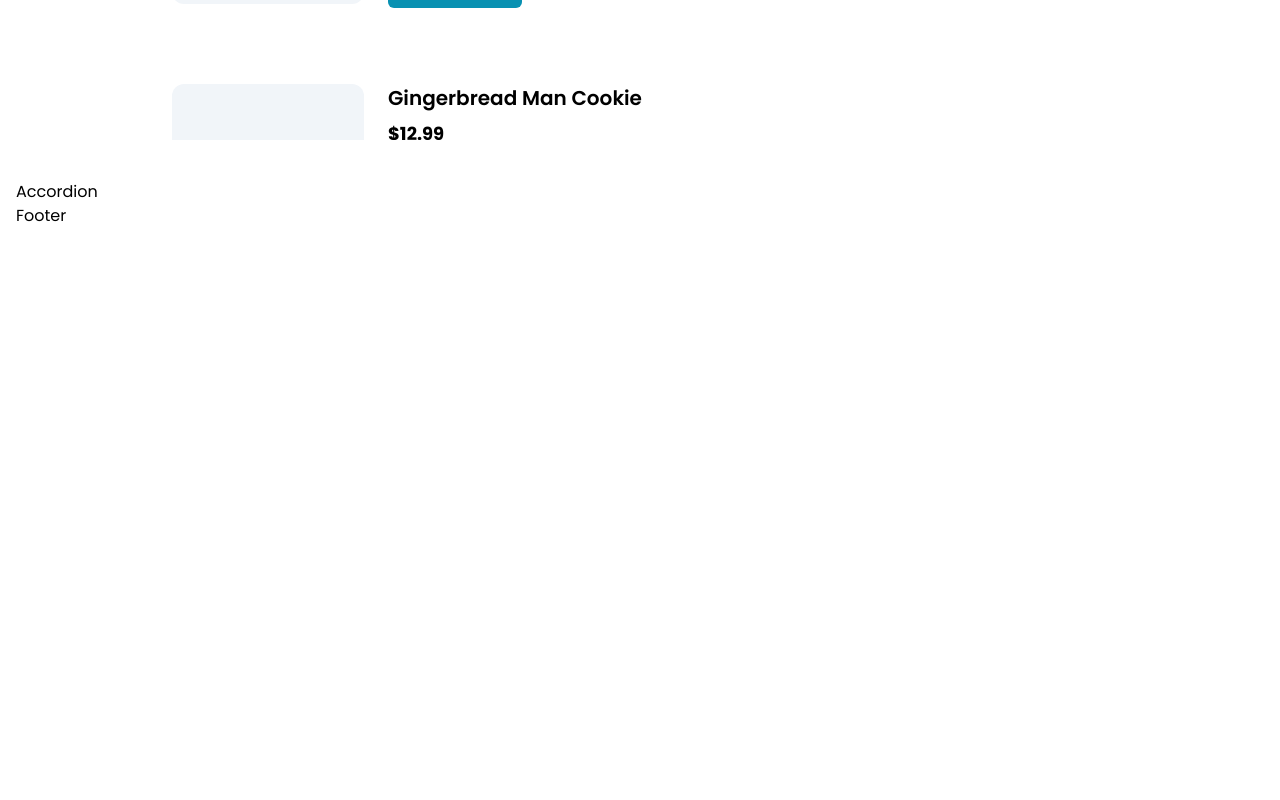
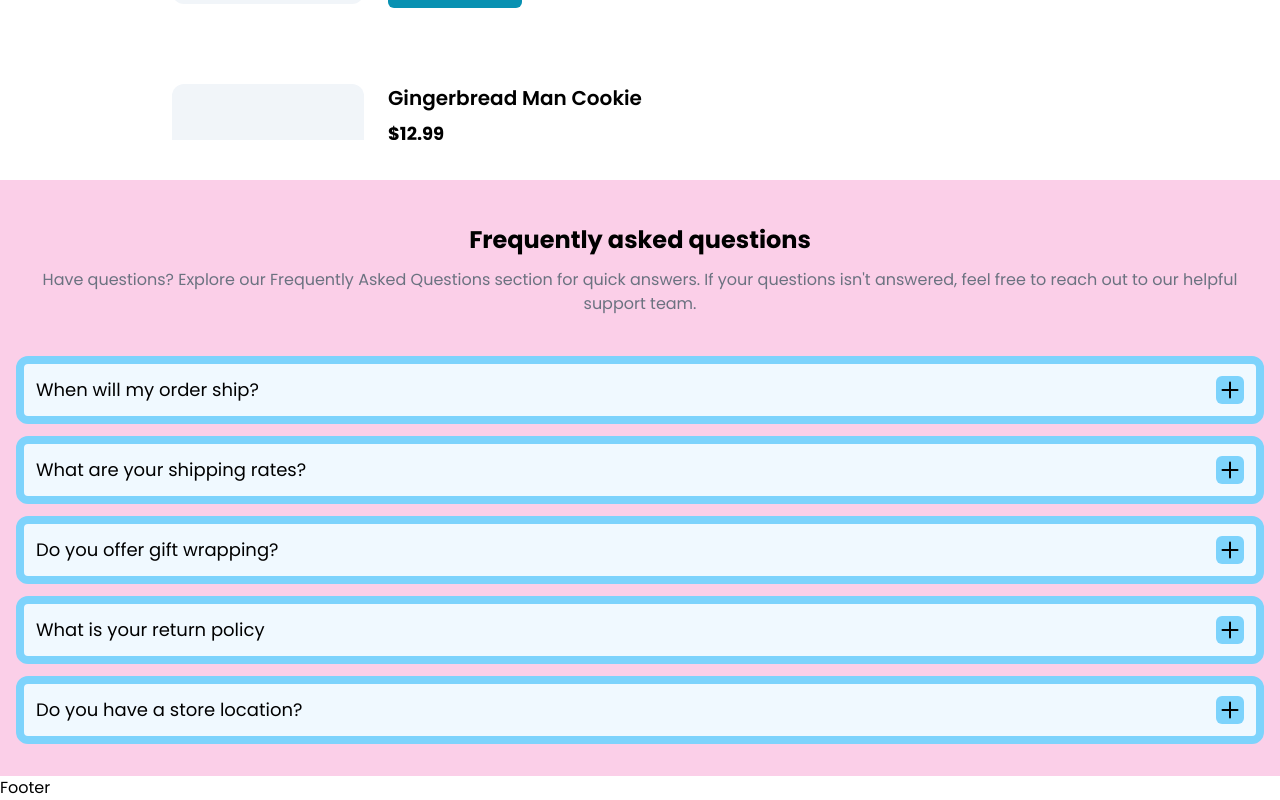
Before and after one commit to ChannMyaeAung/ChristmasStore, a React (Vite) app in the folder app/: page / in a window 1280 px wide. Shown: the part 1490-2290 px from the top of the page. Before the commit the page ends 1718 px from the top, so only its background shows below. Built offline with nearby package versions, Linux system fonts and the light colour scheme.

Commit message:
implemented accordion

```diff
--- a/app/src/App.jsx
+++ b/app/src/App.jsx
@@ -7,13 +7,19 @@ import Products from "./components/Products/Products";
 
 function App() {
   return (
+    <>
       <div id="App" className="container px-4 mx-auto">
         <Navbar />
         <Hero />
         <Products />
+      </div>
+      <section id="accordion" className="bg-pink-200">
         <Accordion />
+      </section>
+      <footer>
         <Footer />
-    </div>
+      </footer>
+    </>
   );
 }
 
--- a/app/src/components/Accordion/Accordion.jsx
+++ b/app/src/components/Accordion/Accordion.jsx
@@ -1,7 +1,30 @@
 import React from "react";
+import { accordions } from "./data";
+import SingleAccordion from "./SingleAccordion";
 
 const Accordion = () => {
-  return <div>Accordion</div>;
+  return (
+    <div id="accordion__container" className="container px-4 py-8 mx-auto">
+      <div
+        id="accordion__heading"
+        className="flex flex-col gap-3 mt-3 text-center"
+      >
+        <h1 className="text-2xl font-bold">Frequently asked questions</h1>
+        <p className="text-base text-gray-500 md:text-base">
+          Have questions? Explore our Frequently Asked Questions section for
+          quick answers. If your questions isn't answered, feel free to reach
+          out to our helpful support team.
+        </p>
+      </div>
+
+      <div id="accordion__content" className="flex flex-col gap-3 mt-10">
+        {accordions.map((accordion) => (
+          <SingleAccordion key={accordion.id} accordion={accordion} />
+        ))}
+        {/* End of accordion container */}
+      </div>
+    </div>
+  );
 };
 
 export default Accordion;
--- /dev/null
+++ b/app/src/components/Accordion/SingleAccordion.jsx
@@ -0,0 +1,64 @@
+import { useState } from "react";
+import { motion } from "framer-motion";
+
+const SingleAccordion = ({ accordion }) => {
+  const [expandedId, setExpandedId] = useState(null);
+
+  /* using the id of the accordion to check which one is being clicked on. */
+  const toggleAnswer = (id) => {
+    setExpandedId((prevId) => (prevId === id ? null : id));
+  };
+
+  return (
+    <article className="flex flex-col p-3 transition-all border-8 cursor-pointer rounded-xl border-sky-300 shadow-sky-200 bg-sky-50 hover:bg-sky-200">
+      {/* Question Starts*/}
+      <div
+        className="flex items-center justify-between gap-3"
+        onClick={() => toggleAnswer(accordion.id)}
+      >
+        <h2 className="text-lg">{accordion.question}</h2>
+        <motion.button
+          className={` bg-sky-300 rounded-md p-0.5 duration-300 hover:bg-cyan-700 ${
+            expandedId === accordion.id ? "bg-cyan-700" : ""
+          }`}
+        >
+          <motion.svg
+            xmlns="http://www.w3.org/2000/svg"
+            fill="none"
+            viewBox="0 0 24 24"
+            strokeWidth={2}
+            stroke="currentColor"
+            className={`w-6 h-6 duration-300 font-bold hover:stroke-white  ${
+              expandedId === accordion.id ? "rotate-45 stroke-white " : ""
+            }`}
+          >
+            <motion.path
+              strokeLinecap="round"
+              strokeLinejoin="round"
+              d="M12 4.5v15m7.5-7.5h-15"
+            />
+          </motion.svg>
+        </motion.button>
+      </div>
+      {/* Question Ends Here */}
+
+      {/* Answer Starts*/}
+      {/* if the id matches, show the answer. if not, hide the answer */}
+      <div
+        className={`grid duration-300 ${
+          expandedId === accordion.id
+            ? "grid-rows-[1fr] mt-3"
+            : "grid-rows-[0fr]"
+        }`}
+      >
+        <div className="overflow-hidden">
+          <p className="text-sm leading-6 text-gray-600">{accordion.answer}</p>
+        </div>
+      </div>
+      {/* End of Answers section */}
+    </article>
+  );
+  /* End of a single article */
+};
+
+export default SingleAccordion;
--- /dev/null
+++ b/app/src/components/Accordion/data.js
@@ -0,0 +1,32 @@
+export const accordions = [
+  {
+    id: 1,
+    question: "When will my order ship?",
+    answer:
+      "Orders typically ship within 1-2 business days. During peak holiday season, please allow up to 3 business days for processing and shipping. You will receive an email notification with tracking information once your order has shipped.",
+  },
+  {
+    id: 2,
+    question: "What are your shipping rates?",
+    answer:
+      "Shipping rates depend on your location and chosen method. To find the cost, add items to your cart, proceed to checkout and enter your address. Our system will calculate the shipping cost before payment. We offer transparent and competitive rates.",
+  },
+  {
+    id: 3,
+    question: "Do you offer gift wrapping?",
+    answer:
+      "Yes, we offer gift wrapping for a normal fee. During checkout, you can select the gift wrapping option. Our elegant wrapping adds a special touch to your order, ensuring a delightful unboxing experience for the recipient. Make your gift extra special with our convenient and stylish gift wrapping service.",
+  },
+  {
+    id: 4,
+    question: "What is your return policy",
+    answer:
+      "Our return policy allows you to return items within 30 days of purchase for a full refund. Items must be unused and in their original packaging. To initiate a return, please contact our customer service team. For more details, refer to our Returns and Exchanges page on our website.",
+  },
+  {
+    id: 5,
+    question: "Do you have a store location?",
+    answer:
+      "We currently update exclusively online and do not have physical store locations. You can browse and purchase our products conveniently through our website. Feel free to reach out to our customer support if you have any questions or need assistance with your online shopping experience.",
+  },
+];
```
Lines whose indentation alone changed are shown as unchanged.
